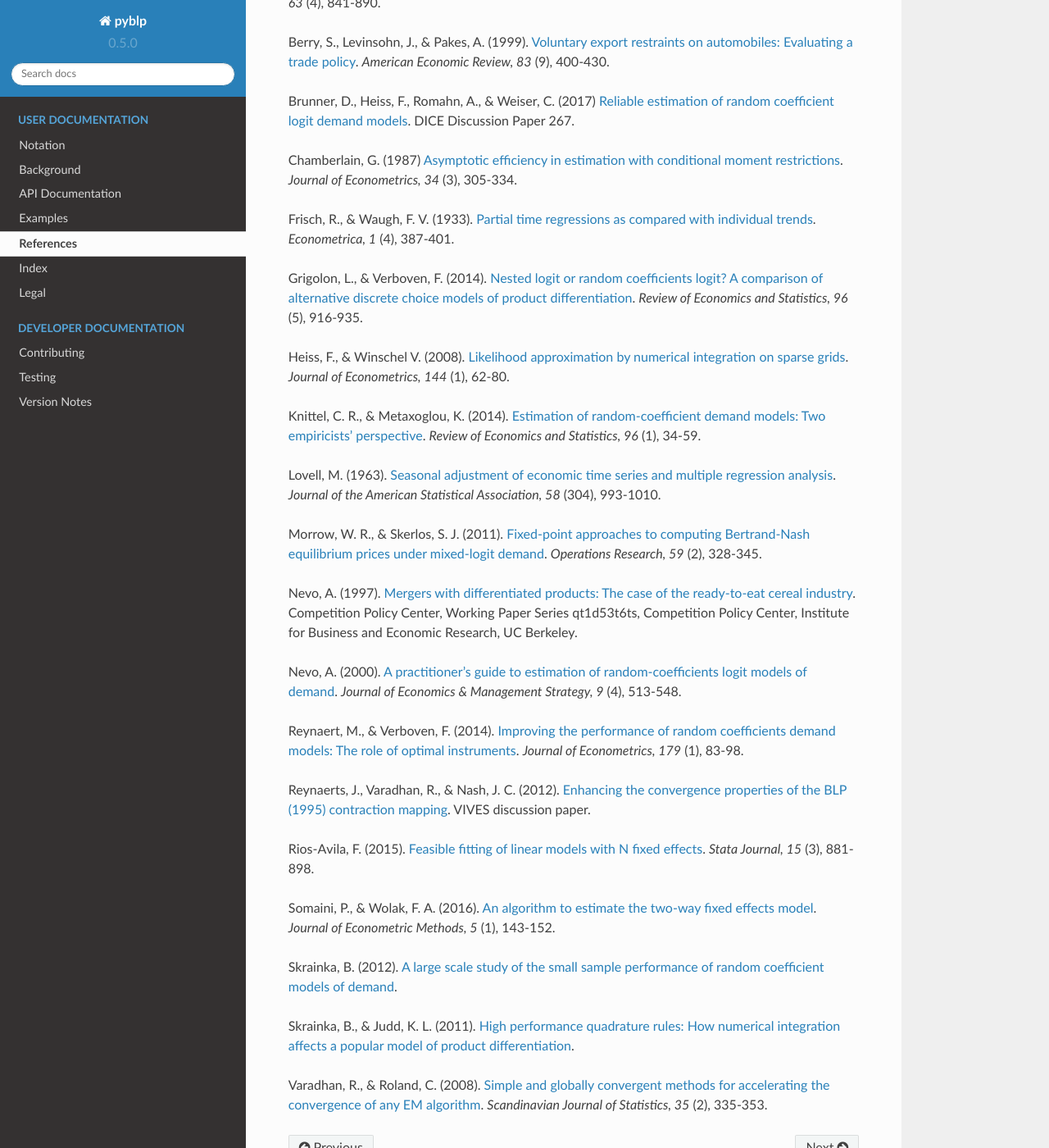
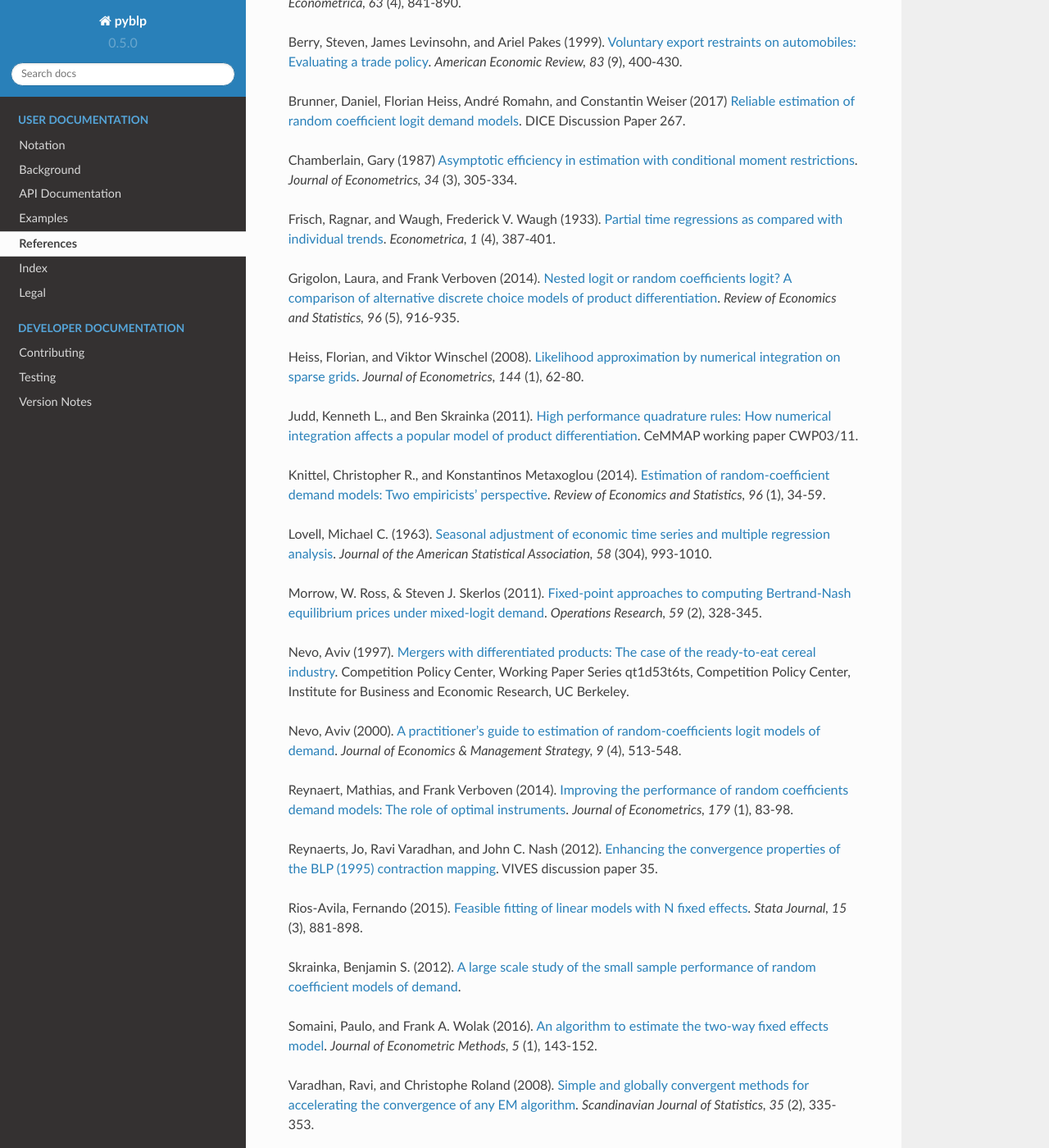
Before and after one commit to jeffgortmaker/pyblp, a Sphinx documentation site: the page built from docs/references.rst, in a window 1280 px wide and 1400 px high, scrolled down 336 px. Shown: the whole window at 82% size. Built offline with Sphinx 7.4.7 and the Read the Docs theme 2.0.0, drawn with Linux system fonts in a browser that asks for light colours; some of the changed text lies outside the part shown.

Commit message:
DOC: clean up references

```diff
--- a/docs/background.rst
+++ b/docs/background.rst
@@ -32,7 +32,7 @@ and the type-specific portion for all products and agents in a single market is
 
 The :math:`K_2 \times K_2` matrix :math:`\Sigma` is the Cholesky decomposition of the covariance matrix that defines the multivariate normal distribution from which each :math:`\nu_i` is assumed to be drawn. The :math:`K_2 \times D` matrix :math:`\Pi` measures how agent tastes vary with demographics.
 
-Random idiosyncratic preferences :math:`\epsilon_{jti}` are assumed to be Type I Extreme Value so that market shares can be approximated with Monte Carlo integration or quadrature rules as in :ref:`Heiss and Winschel (2008) <hw08>` and :ref:`Skrainka and Judd (2011) <sj11>`:
+Random idiosyncratic preferences :math:`\epsilon_{jti}` are assumed to be Type I Extreme Value so that market shares can be approximated with Monte Carlo integration or quadrature rules as in :ref:`Heiss and Winschel (2008) <hw08>` and :ref:`Judd and Skrainka (2011) <js11>`:
 
 .. math:: s_{jt} = \sum_{i=1}^{I_t} w_i s_{jti},
    :label: shares
--- a/docs/references.rst
+++ b/docs/references.rst
@@ -3,84 +3,84 @@ References
 
 .. _ags17:
 
-Andrews, I., Gentzkow, M., & Shapiro, J. M. (2017). `Measuring the sensitivity of parameter estimates to estimation moments <https://ideas.repec.org/a/oup/qjecon/v132y2017i4p1553-1592..html>`_. *Quarterly Journal of Economics, 132* (4), 1553-1592.
+Andrews, Isaiah, Matthew Gentzkow, and Jesse M. Shapiro (2017). `Measuring the sensitivity of parameter estimates to estimation moments <https://ideas.repec.org/a/oup/qjecon/v132y2017i4p1553-1592..html>`_. *Quarterly Journal of Economics, 132* (4), 1553-1592.
 
 .. _a16:
 
-Armstrong, T. B. (2016). `Large market asymptotics for differentiated product demand estimators with economic models of supply <https://ideas.repec.org/a/wly/emetrp/v84y2016ip1961-1980.html>`_. *Econometrica, 84* (5), 1961-1980.
+Armstrong, Timothy B. (2016). `Large market asymptotics for differentiated product demand estimators with economic models of supply <https://ideas.repec.org/a/wly/emetrp/v84y2016ip1961-1980.html>`_. *Econometrica, 84* (5), 1961-1980.
 
 .. _blp95:
 
-Berry, S., Levinsohn, J., & Pakes, A. (1995). `Automobile prices in market equilibrium <https://ideas.repec.org/a/ecm/emetrp/v63y1995i4p841-90.html>`_. *Econometrica, 63* (4), 841-890.
+Berry, Steven, James Levinsohn, and Ariel Pakes (1995). `Automobile prices in market equilibrium <https://ideas.repec.org/a/ecm/emetrp/v63y1995i4p841-90.html>`_. *Econometrica, 63* (4), 841-890.
 
 .. _blp99:
 
-Berry, S., Levinsohn, J., & Pakes, A. (1999). `Voluntary export restraints on automobiles: Evaluating a trade policy <https://ideas.repec.org/a/aea/aecrev/v89y1999i3p400-430.html>`_. *American Economic Review, 83* (9), 400-430.
+Berry, Steven, James Levinsohn, and Ariel Pakes (1999). `Voluntary export restraints on automobiles: Evaluating a trade policy <https://ideas.repec.org/a/aea/aecrev/v89y1999i3p400-430.html>`_. *American Economic Review, 83* (9), 400-430.
 
 .. _bhrw17:
 
-Brunner, D., Heiss, F., Romahn, A., & Weiser, C. (2017) `Reliable estimation of random coefficient logit demand models <https://ideas.repec.org/p/zbw/dicedp/267.html>`_. DICE Discussion Paper 267.
+Brunner, Daniel, Florian Heiss, André Romahn, and Constantin Weiser (2017) `Reliable estimation of random coefficient logit demand models <https://ideas.repec.org/p/zbw/dicedp/267.html>`_. DICE Discussion Paper 267.
 
 .. _c87:
 
-Chamberlain, G. (1987) `Asymptotic efficiency in estimation with conditional moment restrictions <https://ideas.repec.org/a/eee/econom/v34y1987i3p305-334.html>`_. *Journal of Econometrics, 34* (3), 305-334.
+Chamberlain, Gary (1987) `Asymptotic efficiency in estimation with conditional moment restrictions <https://ideas.repec.org/a/eee/econom/v34y1987i3p305-334.html>`_. *Journal of Econometrics, 34* (3), 305-334.
 
 .. _fw33:
 
-Frisch, R., & Waugh, F. V. (1933). `Partial time regressions as compared with individual trends <https://www.econometricsociety.org/publications/econometrica/1933/10/01/partial-time-regressions-compared-individual-trends>`_. *Econometrica, 1* (4), 387-401.
+Frisch, Ragnar, and Waugh, Frederick V. Waugh (1933). `Partial time regressions as compared with individual trends <https://www.econometricsociety.org/publications/econometrica/1933/10/01/partial-time-regressions-compared-individual-trends>`_. *Econometrica, 1* (4), 387-401.
 
 .. _gv14:
 
-Grigolon, L., & Verboven, F. (2014). `Nested logit or random coefficients logit? A comparison of alternative discrete choice models of product differentiation <https://ideas.repec.org/a/tpr/restat/v96y2014i5p916-935.html>`_. *Review of Economics and Statistics, 96* (5), 916-935.
+Grigolon, Laura, and Frank Verboven (2014). `Nested logit or random coefficients logit? A comparison of alternative discrete choice models of product differentiation <https://ideas.repec.org/a/tpr/restat/v96y2014i5p916-935.html>`_. *Review of Economics and Statistics, 96* (5), 916-935.
 
 .. _hw08:
 
-Heiss, F., & Winschel V. (2008). `Likelihood approximation by numerical integration on sparse grids <https://ideas.repec.org/a/eee/econom/v144y2008i1p62-80.html>`_. *Journal of Econometrics, 144* (1), 62-80.
+Heiss, Florian, and Viktor Winschel (2008). `Likelihood approximation by numerical integration on sparse grids <https://ideas.repec.org/a/eee/econom/v144y2008i1p62-80.html>`_. *Journal of Econometrics, 144* (1), 62-80.
+
+.. _js11:
+
+Judd, Kenneth L., and Ben Skrainka (2011). `High performance quadrature rules: How numerical integration affects a popular model of product differentiation <https://ideas.repec.org/p/ifs/cemmap/03-11.html for the link>`_. CeMMAP working paper CWP03/11.
 
 .. _km14:
 
-Knittel, C. R., & Metaxoglou, K. (2014). `Estimation of random-coefficient demand models: Two empiricists' perspective <https://ideas.repec.org/a/tpr/restat/v96y2014i1p34-59.html>`_. *Review of Economics and Statistics, 96* (1), 34-59.
+Knittel, Christopher R., and Konstantinos Metaxoglou (2014). `Estimation of random-coefficient demand models: Two empiricists' perspective <https://ideas.repec.org/a/tpr/restat/v96y2014i1p34-59.html>`_. *Review of Economics and Statistics, 96* (1), 34-59.
 
 .. _l63:
 
-Lovell, M. (1963). `Seasonal adjustment of economic time series and multiple regression analysis <https://www.tandfonline.com/doi/abs/10.1080/01621459.1963.10480682>`_. *Journal of the American Statistical Association, 58* (304), 993-1010.
+Lovell, Michael C. (1963). `Seasonal adjustment of economic time series and multiple regression analysis <https://www.tandfonline.com/doi/abs/10.1080/01621459.1963.10480682>`_. *Journal of the American Statistical Association, 58* (304), 993-1010.
 
 .. _ms11:
 
-Morrow, W. R., & Skerlos, S. J. (2011). `Fixed-point approaches to computing Bertrand-Nash equilibrium prices under mixed-logit demand <https://ideas.repec.org/a/inm/oropre/v59y2011i2p328-345.html>`_. *Operations Research, 59* (2), 328-345.
+Morrow, W. Ross, & Steven J. Skerlos (2011). `Fixed-point approaches to computing Bertrand-Nash equilibrium prices under mixed-logit demand <https://ideas.repec.org/a/inm/oropre/v59y2011i2p328-345.html>`_. *Operations Research, 59* (2), 328-345.
 
 .. _n97:
 
-Nevo, A. (1997). `Mergers with differentiated products: The case of the ready-to-eat cereal industry <https://ideas.repec.org/p/cdl/compol/qt1d53t6ts.html>`_. Competition Policy Center, Working Paper Series qt1d53t6ts, Competition Policy Center, Institute for Business and Economic Research, UC Berkeley.
+Nevo, Aviv (1997). `Mergers with differentiated products: The case of the ready-to-eat cereal industry <https://ideas.repec.org/p/cdl/compol/qt1d53t6ts.html>`_. Competition Policy Center, Working Paper Series qt1d53t6ts, Competition Policy Center, Institute for Business and Economic Research, UC Berkeley.
 
 .. _n00:
 
-Nevo, A. (2000). `A practitioner's guide to estimation of random‐coefficients logit models of demand <https://ideas.repec.org/a/bla/jemstr/v9y2000i4p513-548.html>`_. *Journal of Economics & Management Strategy, 9* (4), 513-548.
+Nevo, Aviv (2000). `A practitioner's guide to estimation of random‐coefficients logit models of demand <https://ideas.repec.org/a/bla/jemstr/v9y2000i4p513-548.html>`_. *Journal of Economics & Management Strategy, 9* (4), 513-548.
 
 .. _rv14:
 
-Reynaert, M., & Verboven, F. (2014). `Improving the performance of random coefficients demand models: The role of optimal instruments <https://ideas.repec.org/a/eee/econom/v179y2014i1p83-98.html>`_. *Journal of Econometrics, 179* (1), 83-98.
+Reynaert, Mathias, and Frank Verboven (2014). `Improving the performance of random coefficients demand models: The role of optimal instruments <https://ideas.repec.org/a/eee/econom/v179y2014i1p83-98.html>`_. *Journal of Econometrics, 179* (1), 83-98.
 
 .. _rvn12:
 
-Reynaerts, J., Varadhan, R., & Nash, J. C. (2012). `Enhancing the convergence properties of the BLP (1995) contraction mapping <https://ideas.repec.org/p/ete/vivwps/35.html>`_. VIVES discussion paper.
+Reynaerts, Jo, Ravi Varadhan, and John C. Nash (2012). `Enhancing the convergence properties of the BLP (1995) contraction mapping <https://ideas.repec.org/p/ete/vivwps/35.html>`_. VIVES discussion paper 35.
 
 .. _r15:
 
-Rios-Avila, F. (2015). `Feasible fitting of linear models with N fixed effects <https://ideas.repec.org/a/tsj/stataj/v15y2015i3p881-898.html>`_. *Stata Journal, 15* (3), 881-898.
+Rios-Avila, Fernando (2015). `Feasible fitting of linear models with N fixed effects <https://ideas.repec.org/a/tsj/stataj/v15y2015i3p881-898.html>`_. *Stata Journal, 15* (3), 881-898.
+
+.. _s12:
+
+Skrainka, Benjamin S. (2012). `A large scale study of the small sample performance of random coefficient models of demand <https://papers.ssrn.com/sol3/papers.cfm?abstract_id=1942627>`_.
 
 .. _sw16:
 
-Somaini, P., & Wolak, F. A. (2016). `An algorithm to estimate the two-way fixed effects model <https://ideas.repec.org/a/bpj/jecome/v5y2016i1p143-152n4.html>`_. *Journal of Econometric Methods, 5* (1), 143-152.
-
-.. _s12:
-
-Skrainka, B. (2012). `A large scale study of the small sample performance of random coefficient models of demand <https://papers.ssrn.com/sol3/papers.cfm?abstract_id=1942627>`_.
-
-.. _sj11:
-
-Skrainka, B., & Judd, K. L. (2011). `High performance quadrature rules: How numerical integration affects a popular model of product differentiation <https://papers.ssrn.com/sol3/papers.cfm?abstract_id=1870703>`_.
+Somaini, Paulo, and Frank A. Wolak (2016). `An algorithm to estimate the two-way fixed effects model <https://ideas.repec.org/a/bpj/jecome/v5y2016i1p143-152n4.html>`_. *Journal of Econometric Methods, 5* (1), 143-152.
 
 .. _vr08:
 
-Varadhan, R., & Roland, C. (2008). `Simple and globally convergent methods for accelerating the convergence of any EM algorithm <https://ideas.repec.org/a/bla/scjsta/v35y2008i2p335-353.html>`_. *Scandinavian Journal of Statistics, 35* (2), 335-353.
+Varadhan, Ravi, and Christophe Roland (2008). `Simple and globally convergent methods for accelerating the convergence of any EM algorithm <https://ideas.repec.org/a/bla/scjsta/v35y2008i2p335-353.html>`_. *Scandinavian Journal of Statistics, 35* (2), 335-353.
```
Also changed, not shown: 1 other file.
